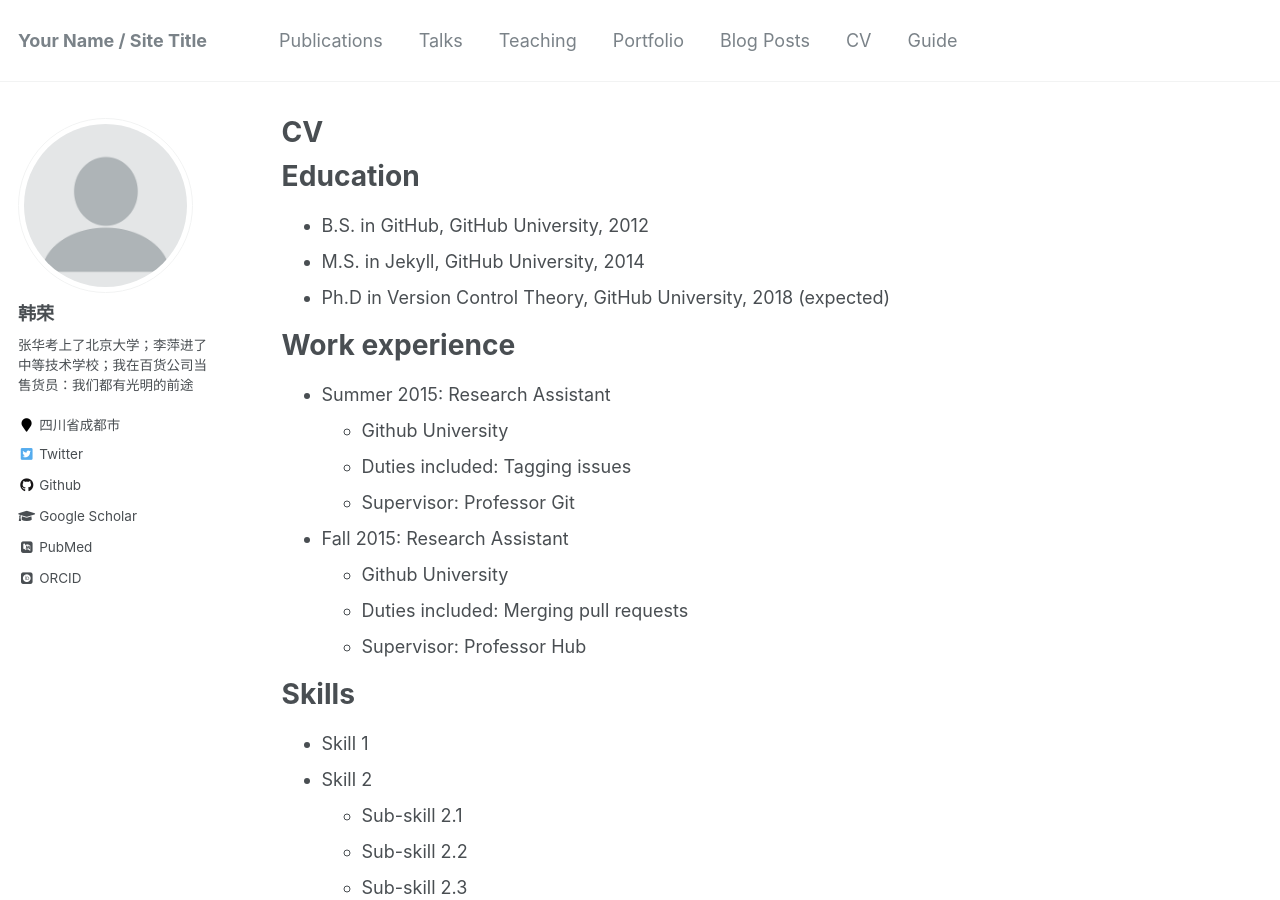
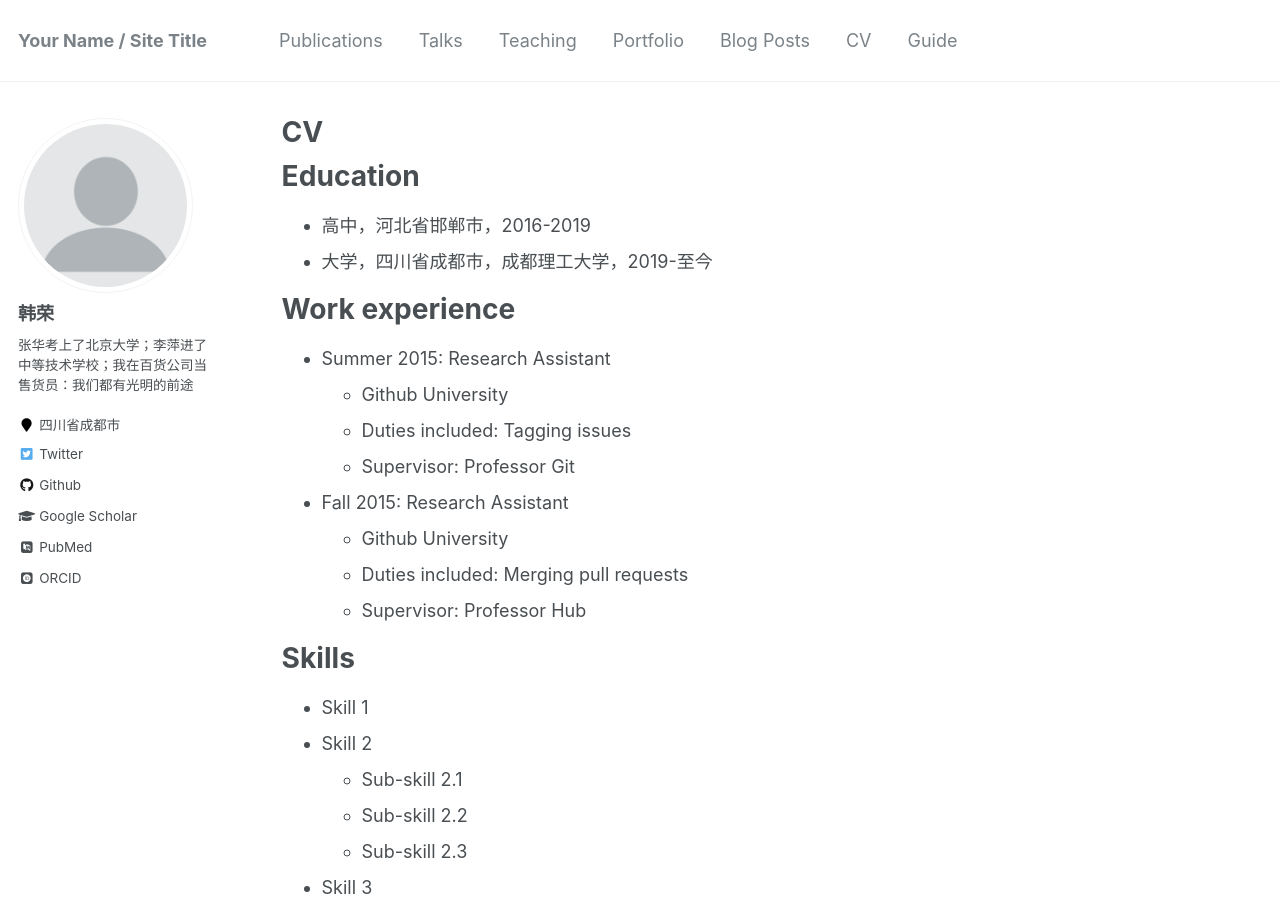
Before and after one commit to hooooon174/hooooon174.github.io, a Jekyll site: the page built from _pages/cv.md, in a window 1280 px wide and 900 px high. Built offline with Jekyll 4.4.1, drawn with Linux system fonts in a browser that asks for light colours; some web fonts are replaced.

Commit message:
更改了cv界面

```diff
--- a/_pages/cv.md
+++ b/_pages/cv.md
@@ -11,9 +11,8 @@ redirect_from:
 
 Education
 ======
-* B.S. in GitHub, GitHub University, 2012
-* M.S. in Jekyll, GitHub University, 2014
-* Ph.D in Version Control Theory, GitHub University, 2018 (expected)
+* 高中，河北省邯郸市，2016-2019
+* 大学，四川省成都市，成都理工大学，2019-至今
 
 Work experience
 ======
```
